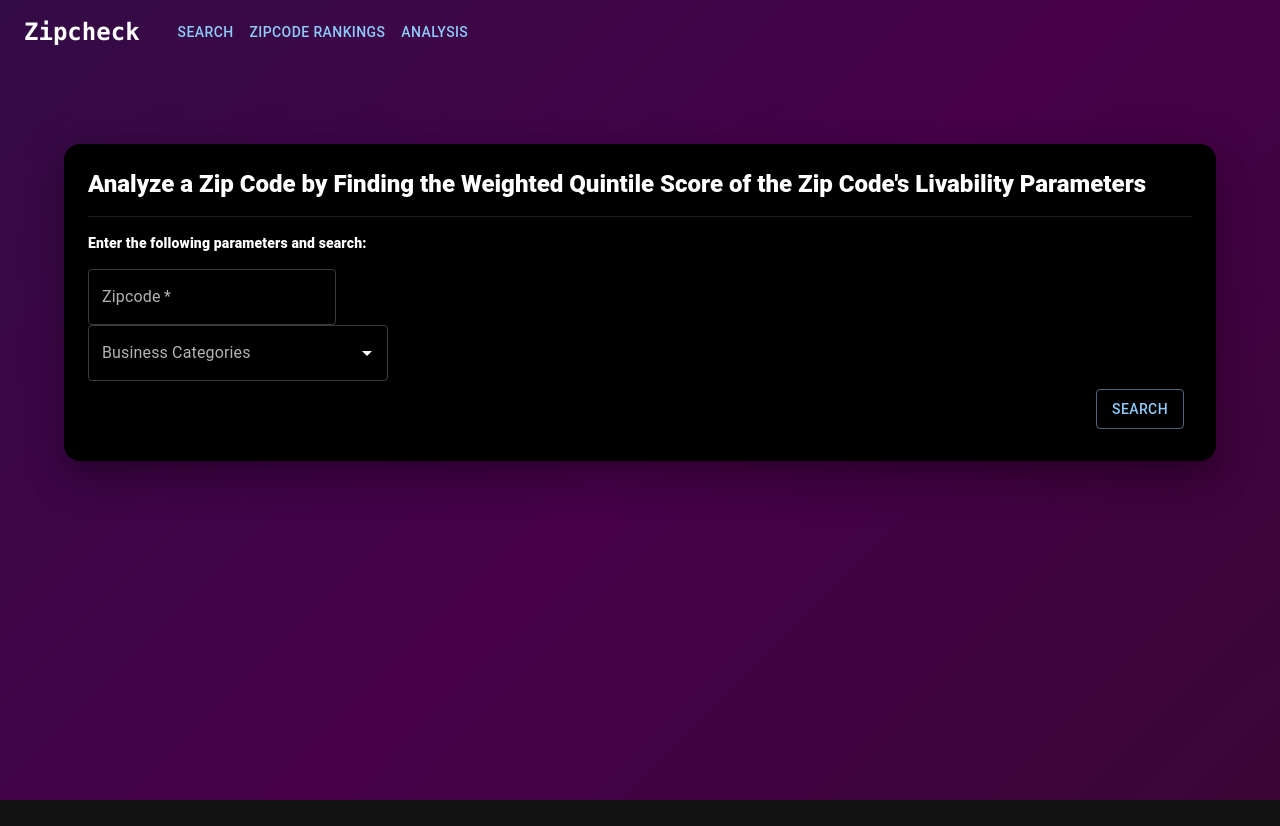
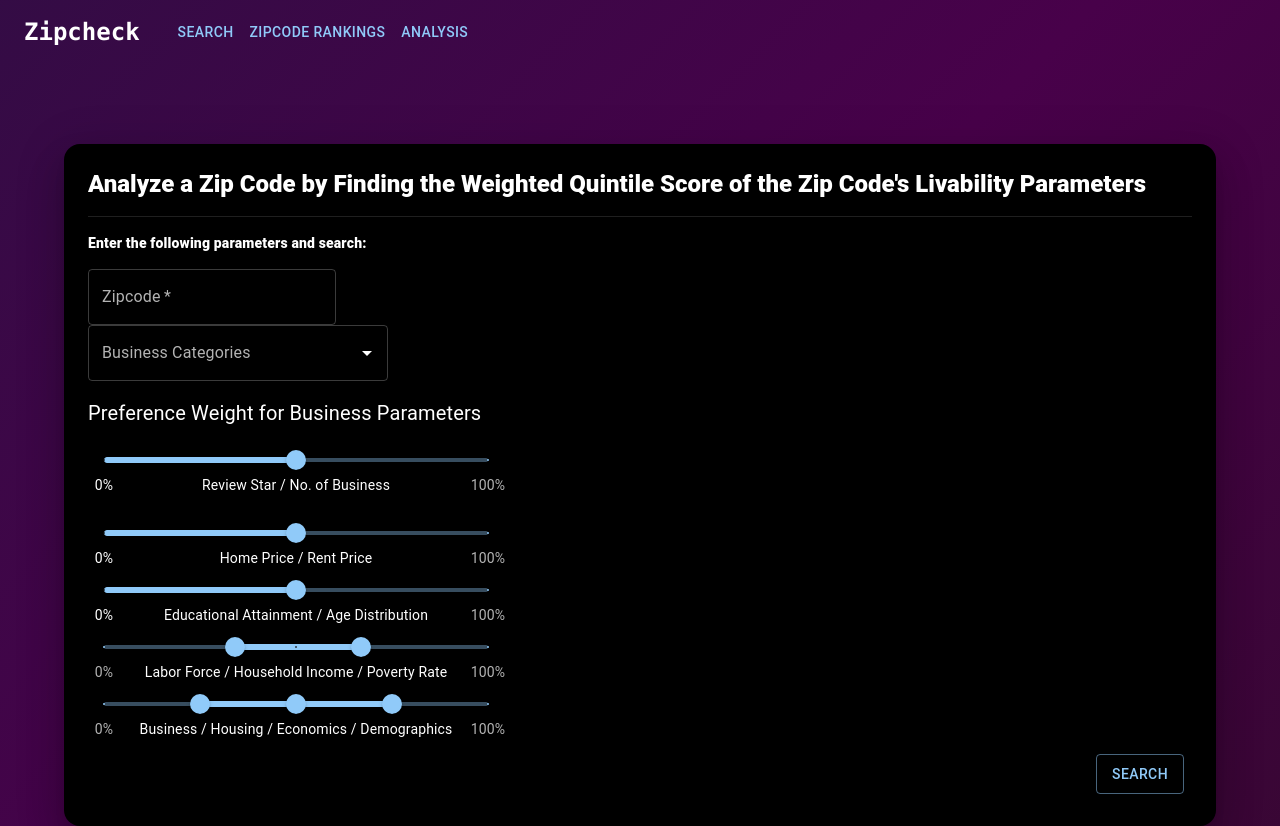
Before and after one commit to shaunwang1350/livabilityDB, a React (Create React App) app in the folder client/: page /analysis in a window 1280 px wide. Before the commit the page ends 800 px from the top, so only its background shows below. Built offline with nearby package versions, Linux system fonts and the light colour scheme; no server answers.

Commit message:
Analysis impl (#28)
* Implement Analysis Page

* Small fix

```diff
--- a/client/src/pages/AnalysisPage.js
+++ b/client/src/pages/AnalysisPage.js
@@ -1,35 +1,40 @@
 import { useState, useEffect } from 'react';
-import { Container, TextField, Box, Button, Typography, Divider, Autocomplete} from '@mui/material';
+import { Container, TextField, Box, Button, Typography, Divider, Autocomplete, Grid, Slider} from '@mui/material';
 const config = require('../config.json');
 
 export default function AnalysisPage() {
 
   const [zipcode, setZipcode] = useState(null);
   const [category, setCategory] = useState(null);
-  const [businessScoreInfo, setBusinessScoreInfo] = useState(null);
-  const [hedScoreInfo, setHedScoreInfo] = useState(null);
 
-  const [allCategories, setAllCategories] = useState([]);
+  const [fourPartSlider, setFourPartSlider] = useState([0.25, 0.5, 0.75]);
+  const [businessScoreWeight, setBusinessScoreWeight] = useState(0.25);
+  const [housingScoreWeight, setHousingScoreWeight] = useState(0.25);
+  const [economicsScoreWeight, setEconomicsScoreWeight] = useState(0.25);
+  const [demographicsScoreWeight, setDemographicsScoreWeight] = useState(0.25);
 
   const [reviewWeight, setReviewWeight] = useState(0.5);
   const [countWeight, setCountWeight] = useState(0.5);
 
-  const [houseWeight, setHouseWeight] = useState(0.5);
+  const [homeWeight, setHomeWeight] = useState(0.5);
   const [rentWeight, setRentWeight] = useState(0.5);
   const [homeValueHigh, setHomeValueHigh] = useState(true);
   const [rentValueHigh, setRentValueHigh] = useState(true);
 
-  const [lFRateWeight, setLFRateWeight] = useState(0.33);
+  const [threePartSlider, setThreePartSlider] = useState([0.34, 0.67]);
+  const [lFRateWeight, setLFRateWeight] = useState(0.34);
   const [householdIncomeWeight, setHouseholdIncomeWeight] = useState(0.33);
   const [povertyRateWeight, setPovertyRateWeight] = useState(0.33);
 
-  const [educationWeight, setEducationWeight] = useState(0.33);
-  const [ageWeight, setAgeWeight] = useState(0.33);
+  const [educationWeight, setEducationWeight] = useState(0.5);
+  const [ageWeight, setAgeWeight] = useState(0.5);
   const [highEducationalAttainment, setHighEducationalAttainment] = useState(3);
   const [agePreference, setAgePreference] = useState(2);
 
+  const [allCategories, setAllCategories] = useState([]);
 
-
+  const [businessScoreInfo, setBusinessScoreInfo] = useState(null);
+  const [hedScoreInfo, setHedScoreInfo] = useState(null);
 
   const businessScore = () => {
     fetch(`http://${config.server_host}:${config.server_port}/business_score/${zipcode}/${category}` +
@@ -44,7 +49,7 @@ export default function AnalysisPage() {
 
   const housingEconomicsDemographicsScore = () => {
     fetch(`http://${config.server_host}:${config.server_port}/housing_economics_demographics_Score/${zipcode}` +
-    `?house_weight=${houseWeight}&rent_weight=${rentWeight}&home_value_high=${homeValueHigh}&rent_value_high=${rentValueHigh}` +
+    `?home_weight=${homeWeight}&rent_weight=${rentWeight}&home_value_high=${homeValueHigh}&rent_value_high=${rentValueHigh}` +
     `&lf_rate_weight=${lFRateWeight}&household_income_weight=${householdIncomeWeight}&poverty_rate_weight=${povertyRateWeight}` +
     `&education_weight=${educationWeight}&age_weight=${ageWeight}&high_educational_attainment=${highEducationalAttainment}` +
     `&age_preference=${agePreference}`)
@@ -74,8 +79,6 @@ export default function AnalysisPage() {
         <Divider/>
         <Typography variant="body2" fontWeight={800} mb={2} mt={2} >Enter the following parameters and search:</Typography>
         <TextField id="outlined-basic" label="Zipcode" variant="outlined" required inputProps={{maxLength: 5}} onChange={(e) => setZipcode(e.target.value)}/>
-        {/* Change TextField to Autocomplete component */}
-
         <Autocomplete
           {...defaultProps}
           value = {category}
@@ -88,6 +91,112 @@ export default function AnalysisPage() {
           renderInput={(params) => <TextField {...params} label="Business Categories"/>}
         />
 
+        <Typography variant="h6" fontWeight={400} mb={2} mt={2} >Preference Weight for Business Parameters</Typography>
+        <Grid sx={{ flexGrow: 1 }} container spacing={6} mb={2}>
+          <Grid item xs={6} md={6}>
+            <Box sx={{ width: 400 }} pl={2}>
+              <Slider
+                value={reviewWeight}
+                onChange={(event, newValue) => {setReviewWeight(newValue); setCountWeight(1 - newValue)}}
+                step={0.01}
+                valueLabelDisplay="auto"
+                marks={[
+                  { value: 0, label: '0%'},
+                  { value: 0.5, label: 'Review Star / No. of Business'},
+                  { value: 1, label: '100%'},
+                ]}
+                min={0}
+                max={1}
+              />
+            </Box>
+          </Grid>
+        </Grid>
+
+        <Grid item xs={6} md={6}>
+          <Box sx={{ width: 400 }} pl={2}>
+            <Slider
+              value={homeWeight}
+              onChange={(e, newValue) => {setHomeWeight(newValue); setRentWeight(1 - newValue)}}
+              step={0.01}
+              valueLabelDisplay="auto"
+              marks={[
+                { value: 0, label: '0%'},
+                { value: 0.5, label: 'Home Price / Rent Price'},
+                { value: 1, label: '100%'},
+              ]}
+              min={0}
+              max={1}
+            />
+          </Box>
+        </Grid>
+
+        <Grid item xs={6} md={6}>
+          <Box sx={{ width: 400 }} pl={2}>
+            <Slider
+              value={educationWeight}
+              onChange={(e, newValue) => {setEducationWeight(newValue); setAgeWeight(1 - newValue)}}
+              step={0.01}
+              valueLabelDisplay="auto"
+              marks={[
+                { value: 0, label: '0%'},
+                { value: 0.5, label: 'Educational Attainment / Age Distribution'},
+                { value: 1, label: '100%'},
+              ]}
+              min={0}
+              max={1}
+            />
+          </Box>
+        </Grid>
+
+        <Grid item xs={6} md={6}>
+          <Box sx={{ width: 400 }} pl={2}>
+            <Slider
+              value={threePartSlider}
+              onChange={(e, newValue) => {
+                setThreePartSlider(newValue);
+                setLFRateWeight(newValue[0]);
+                setHouseholdIncomeWeight(newValue[1] - newValue[0]);
+                setPovertyRateWeight(1 - newValue[1]);
+              }}
+              step={0.01}
+              valueLabelDisplay="auto"
+              marks={[
+                { value: 0, label: '0%'},
+                { value: 0.5, label: 'Labor Force / Household Income / Poverty Rate'},
+                { value: 1, label: '100%'},
+              ]}
+              min={0}
+              max={1}
+              disableSwap
+            />
+          </Box>
+        </Grid>
+
+        <Grid item xs={6} md={6}>
+          <Box sx={{ width: 400 }} pl={2}>
+            <Slider
+              value={fourPartSlider}
+              onChange={(e, newValue) => {
+                setFourPartSlider(newValue);
+                setBusinessScoreWeight(newValue[0]);
+                setHousingScoreWeight(newValue[1] - newValue[0]);
+                setEconomicsScoreWeight(newValue[2] - newValue[1]);
+                setDemographicsScoreWeight(1 - newValue[2]);
+              }}
+              step={0.01}
+              valueLabelDisplay="auto"
+              marks={[
+                { value: 0, label: '0%'},
+                { value: 0.5, label: 'Business / Housing / Economics / Demographics'},
+                { value: 1, label: '100%'},
+              ]}
+              min={0}
+              max={1}
+              disableSwap
+            />
+          </Box>
+        </Grid>
+
         <Box m={1} display="flex" justifyContent="flex-end" alignItems="flex-end">
           <Button variant="outlined" onClick={() => {businessScore(); housingEconomicsDemographicsScore();}} sx={{ height: 40 }}> Search </Button>
         </Box>
```
Also changed, not shown: 1 other file (tests, documents, lock files or other folders).
